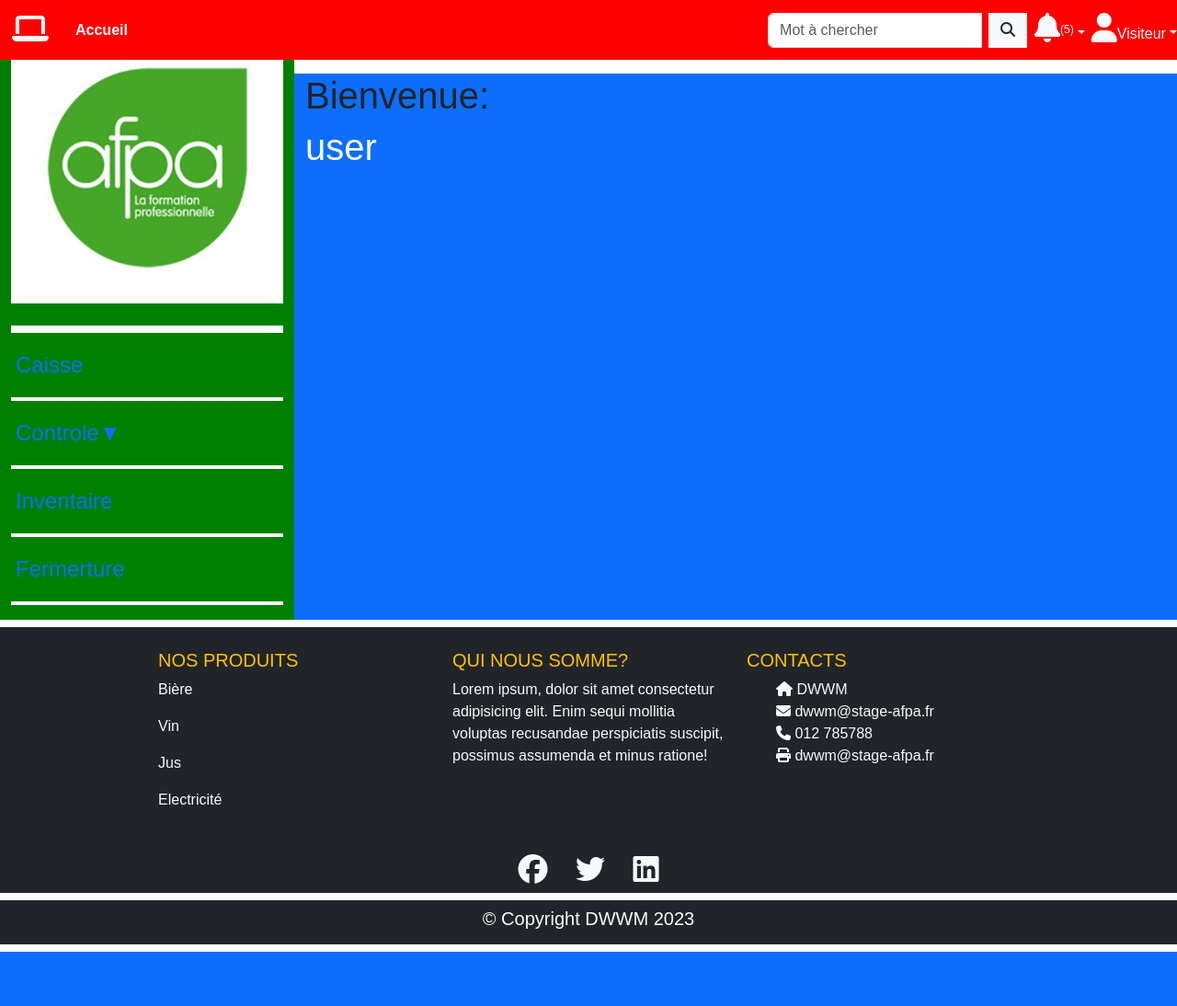
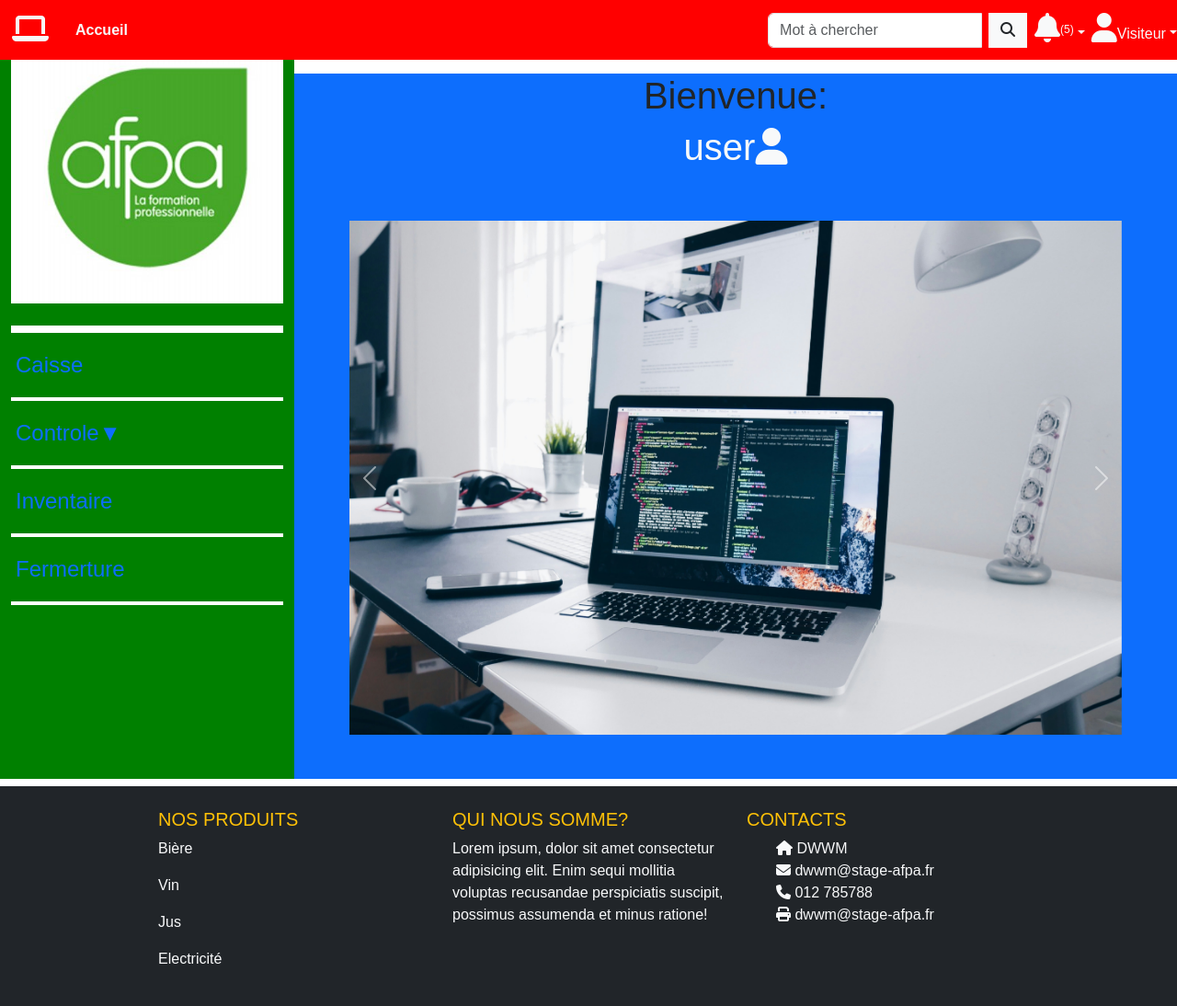
Before and after one commit to tchering/object, a PHP site: page /object/ in a window 1280 px wide. Shown: the top 1094 px of the page at 92% size. Before the commit the page ends 1035 px from the top, so only its background shows below. Run offline with PHP 8.4, Linux system fonts and the light colour scheme.

Commit message:
Refactor welcome message and add carousel to accueil.html.php. Update button styles in formRegister.html.php.

```diff
--- a/View/accueil/accueil.html.php
+++ b/View/accueil/accueil.html.php
@@ -1,11 +1,41 @@
           <!-- accueil.html.php -->
-<?php
-// when the user is logged in, show welcome message
-if(isset($_SESSION['username'])){
-  echo "<h1>Bienvenue: </h1>" . "<h1 class='text-light'>" . htmlspecialchars($_SESSION['username']) . "</h1>";
-} else {
-  echo "<h1>Vous n'êtes pas connecté</h1>";
-}
+          <?php
+          // when the user is logged in, show welcome message
+          if (isset($_SESSION['username'])) {
+            echo "<h1 class='text-center'>Bienvenue: </h1>" . "<h1 class='text-light text-center'>" . htmlspecialchars($_SESSION['username']) . "<i class='fa fa-user'></i>" . "</h1>"
+              . "<div>
+
+              <div id='carouselExampleIndicators' class='carousel slide' data-ride='carousel'>
+              <ol class='carousel-indicators'>
+                <li data-target='#carouselExampleIndicators' data-slide-to='0' class='active'></li>
+                <li data-target='#carouselExampleIndicators' data-slide-to='1'></li>
+                <li data-target='#carouselExampleIndicators' data-slide-to='2'></li>
+              </ol>
+              <div class='carousel-inner p-5'>
+                <div class='carousel-item active'>
+                  <img class='d-block w-100 img-fluid' src='Public/img/car1.jpg' alt='First slide'>
+                </div>
+                <div class='carousel-item'>
+                  <img class='d-block w-100 img-fluid' src='Public/img/car2.jpg' alt='Second slide'>
+                </div>
+                <div class='carousel-item'>
+                  <img class='d-block w-100 img-fluid' src='Public/img/car2.jpg' alt='Third slide'>
+                </div>
+              </div>
+              <a class='carousel-control-prev' href='#carouselExampleIndicators' role='button' data-slide='prev'>
+                <span class='carousel-control-prev-icon' aria-hidden='true'></span>
+                <span class='sr-only'>Previous</span>
+              </a>
+              <a class='carousel-control-next' href='#carouselExampleIndicators' role='button' data-slide='next'>
+                <span class='carousel-control-next-icon' aria-hidden='true'></span>
+                <span class='sr-only'>Next</span>
+              </a>
+            </div>
+
+            </div>";
+          } else {
+            echo "<h1>Vous n'êtes pas connecté</h1>";
+          }
 
 // if(isset($_SESSION['user']){
 
--- a/View/user/formRegister.html.php
+++ b/View/user/formRegister.html.php
@@ -23,8 +23,9 @@
                 <input type="text" id="roles" name="roles" value='["ROLE_USER"]' class="form-control w-50" autocomplete="off">
             </div>
             <div class="div-btn d-flex justify-content-around p-3">
-                <a href="accueil" class="btn btn-md btn-primary">Quitter</a>
-                <input type="submit" class="btn btn-md btn-primary" value="valider">
+                <a href="accueil" class="btn btn-md btn-danger">Quitter</a>
+                <input type="submit" class="btn btn-md btn-success" value="valider">
+                <a href="user&action=login" type="submit" class="btn btn-md btn-primary" value="Login">Login</a>
             </div>
 
             <p id='paragraph'> <?php echo isset($message) ? $message : ''; ?></p>
```
Also changed, not shown: Public/img/car1.jpg (added), Public/img/car2.jpg (added), Public/img/car3.jpg (added).
